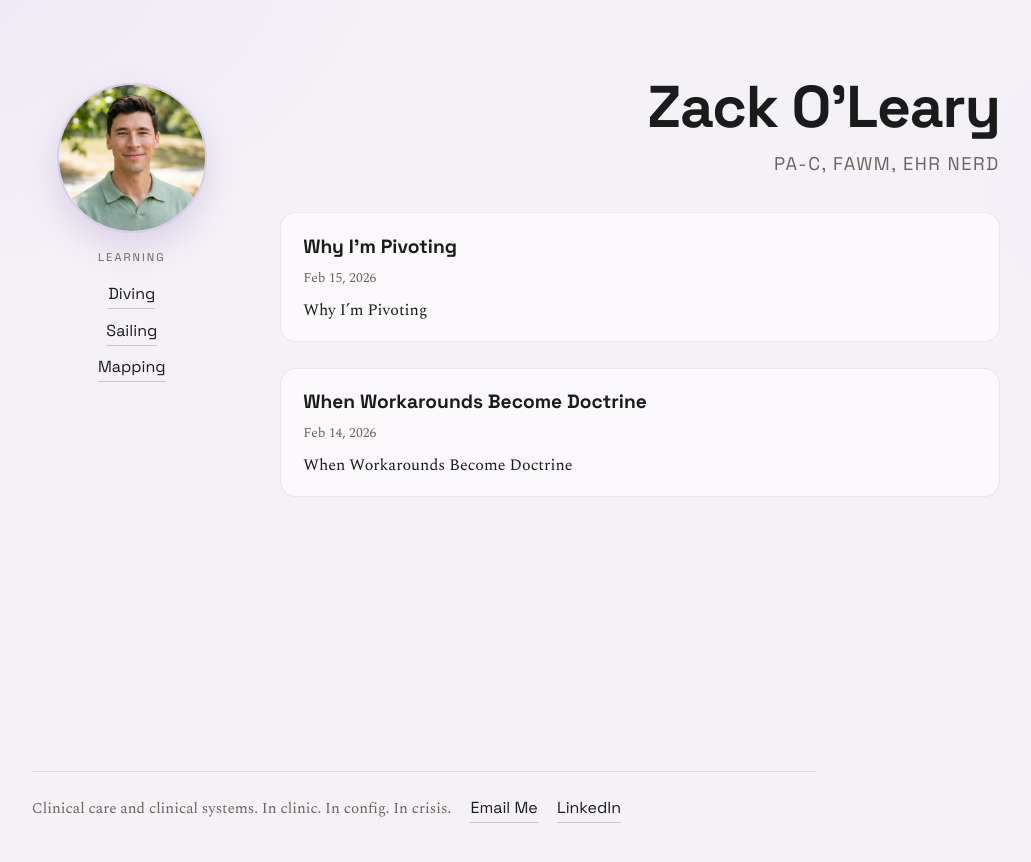
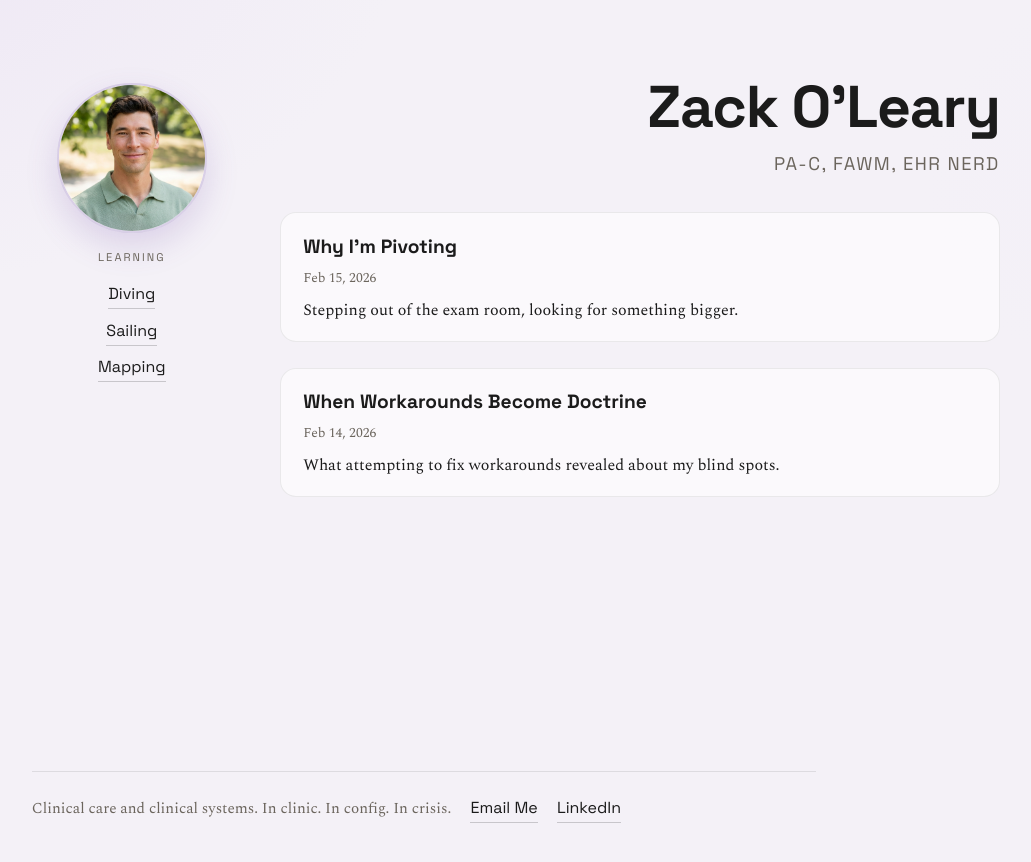
Before and after one commit to zaleary/zaleary.github.io, a Jekyll site: the page built from index.md, in a window 1280 px wide. Shown: the top 862 px of the page, without its empty margins (45-1076 px from the left). Built offline with Jekyll 4.4.1, drawn with Linux system fonts in a browser that asks for light colours.

Commit message:
Tweaking Posts

```diff
--- a/_posts/2026-02-14-Workarounds-Become-Doctrine.md
+++ b/_posts/2026-02-14-Workarounds-Become-Doctrine.md
@@ -2,10 +2,9 @@
 layout: post
 title: "When Workarounds Become Doctrine"
 date: 2026-02-14 09:00:00 -0500
-categories:
+excerpt: "What attempting to fix workarounds revealed about my blind spots."
+
 ---
-
-# When Workarounds Become Doctrine
 
 The problem: I was drowning in unnecessary texts and emails because leaders weren't making decisions, they were just telling their teams to forward everything to me.
 
--- a/_posts/2026-02-15-Matching-Intervention-To-Authority.md
+++ b/_posts/2026-02-15-Why-Im-Pivoting.md
@@ -2,10 +2,9 @@
 layout: post
 title: "Why I'm Pivoting"
 date: 2026-02-15 09:00:00 -0500
-categories:
+excerpt: "Stepping out of the exam room, looking for something bigger."
+
 ---
-
-# Why I'm Pivoting
 
 I’ve been wrestling with burnout since I started practicing medicine. I assumed, and a few times was directly told, I was the problem: efficiency, boundaries, documentation speed. Maybe I needed thicker skin.
 
```
Also changed, not shown: 1 other file.
